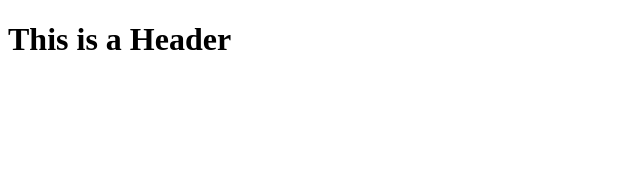
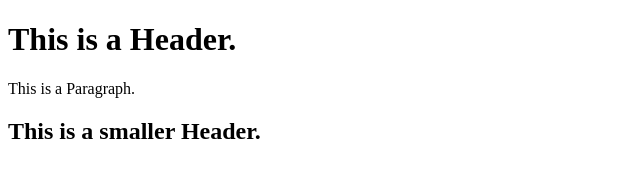
Before and after one commit to Kyle-Frame/git-test, a plain HTML site: page index.html in a window 1280 px wide. Shown: the whole page, without its empty margins (0-640 px from the left). Drawn offline with Linux system fonts and the light colour scheme.

Commit message:
added paragraph and smaller header

```diff
--- a/index.html
+++ b/index.html
@@ -2,7 +2,9 @@
 <html lang="en">
 
 <body>
-    <h1>This is a Header</h1>
+    <h1>This is a Header.</h1>
+    <p>This is a Paragraph.</p>
+    <h2>This is a smaller Header.</h2>
 </body>
 
 </html>
```
